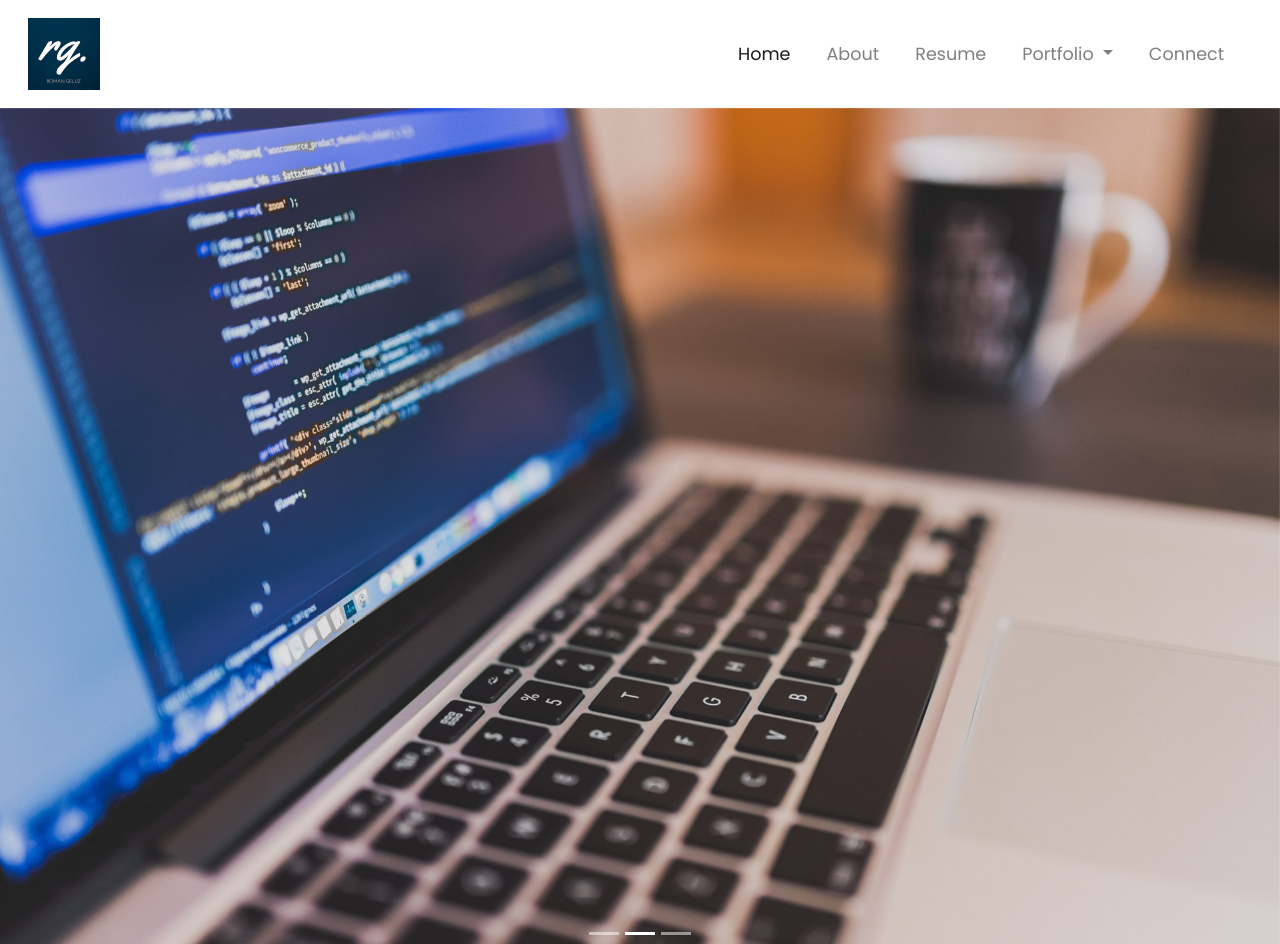
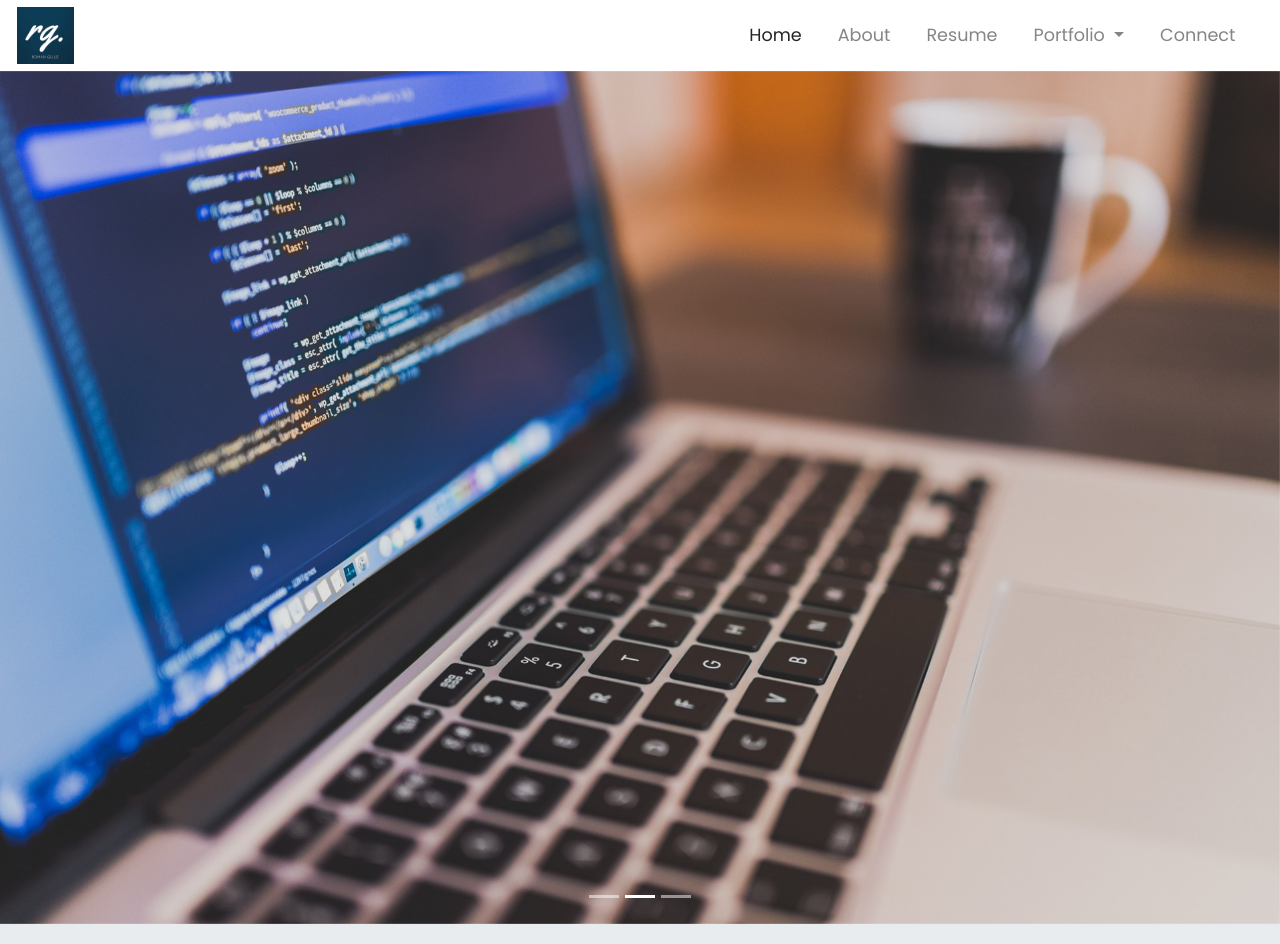
Before and after one commit to rgeluz/PortfolioWebsite, a plain HTML site: page index.html in a window 1280 px wide. Shown: the top 944 px of the page. Drawn offline with nearby package versions, Linux system fonts and the light colour scheme.

Commit message:
made nav icon smaller and made nav bar narrower

```diff
--- a/css/style.css
+++ b/css/style.css
@@ -31,11 +31,13 @@ body.fade-out {
 
 /* Navigation */
 .navbar {
-  padding: .8rem;
+  padding: .1rem; /*.8rem;*/
+
+  opacity: 0.95; /*https://www.w3schools.com/cssref/css3_pr_opacity.asp & https://stackoverflow.com/questions/16392952/css-to-make-bootstrap-navbar-transparent*/
 }
 .navbar-brand img {
-  width: 25%;
-  height: 25%;
+  width: 20%;/*25%;*/
+  height: 20%;/*25%;*/
 }
 .navbar-nav li {
   padding-right: 20px;
@@ -43,6 +45,7 @@ body.fade-out {
 .nav-link {
   font-size: 1.1em !important;
 }
+
 /* Carousel */
 .carousel-inner img {
   width: 100%;
```
Also changed, not shown: img/background1_smaller.jpg (added).
